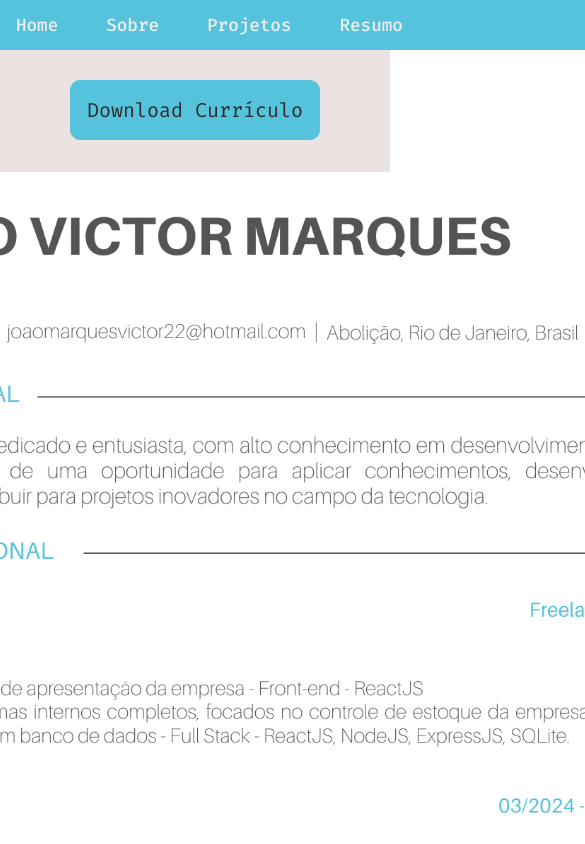
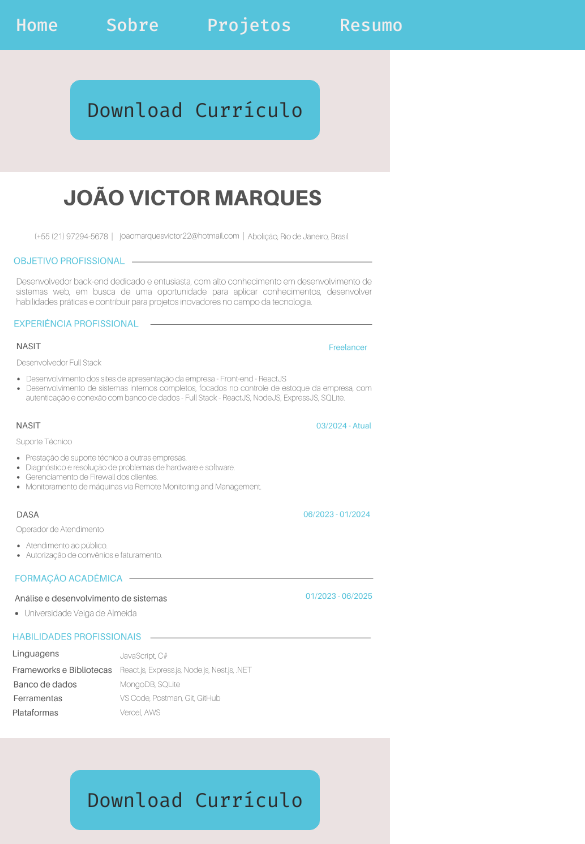
Before and after one commit to joaovictormar/portfolio, a React (Vite) app: page /resumo in a window 390 px wide. Shown: the top 844 px of the page, 585 px wide, since content can reach past the window. Built offline with nearby package versions, Linux system fonts and the light colour scheme.

Commit message:
Adicionado responsividade na página Resumo

```diff
--- a/src/pages/Resumo/Resumo.module.css
+++ b/src/pages/Resumo/Resumo.module.css
@@ -27,3 +27,13 @@
 .curriculo {
     width: 1000px;
 }
+
+@media (max-width: 768px) {
+    .resumo {
+        width: 100%;
+    }
+
+    .curriculo {
+        width: 400px;
+    }
+}
```
